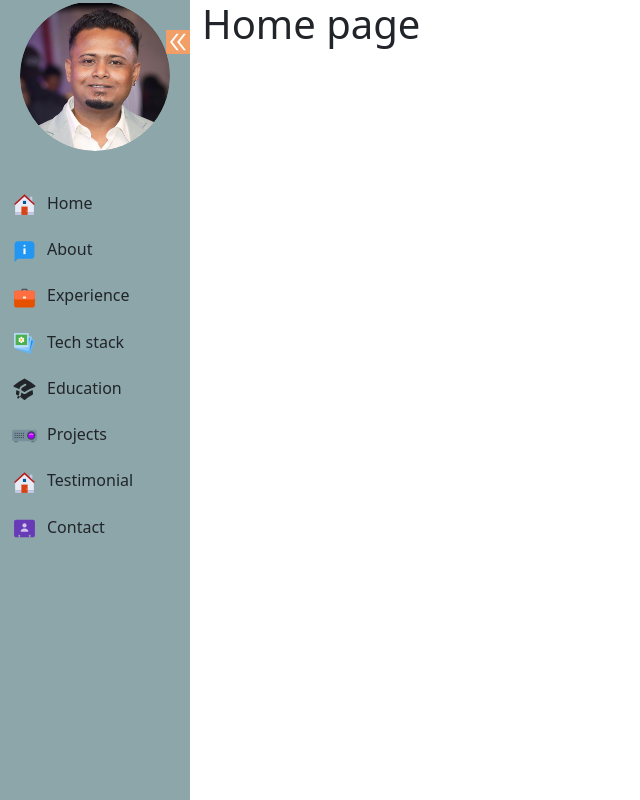
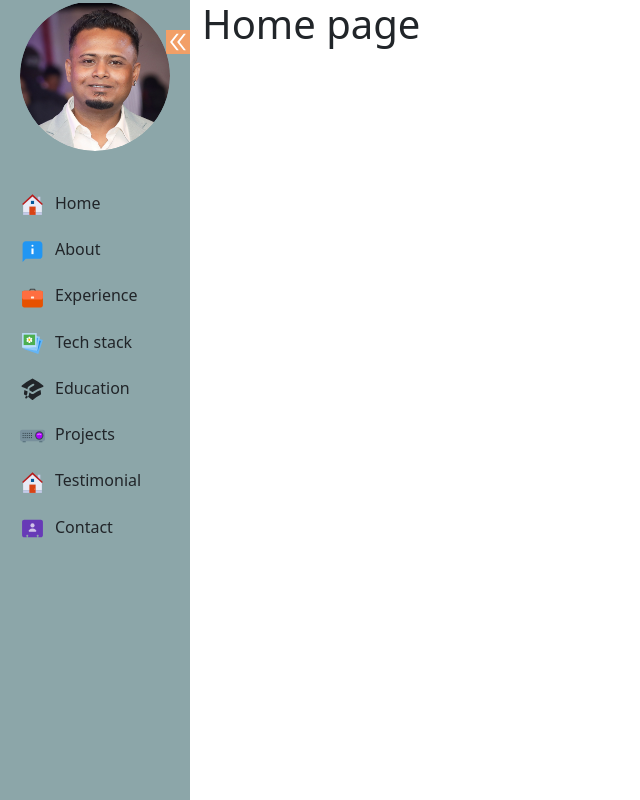
Before and after one commit to HELINCON/mx_portfolio_react, a React (Create React App) app in the folder frontend/: page / in a window 1280 px wide. Shown: the whole page, without its empty margins (0-640 px from the left). Built offline with nearby package versions, Linux system fonts and the light colour scheme.

Commit message:
little bit updated in menu box

```diff
--- a/frontend/src/components/menu/menus.css
+++ b/frontend/src/components/menu/menus.css
@@ -35,7 +35,7 @@
         2px 2px 5px rgba(0,0,0,0.15);
 
     transition: 0.2s ease; */
-    margin: 20px 12px;
+    margin: 20px 20px;
     cursor: pointer;
 }
 
```
